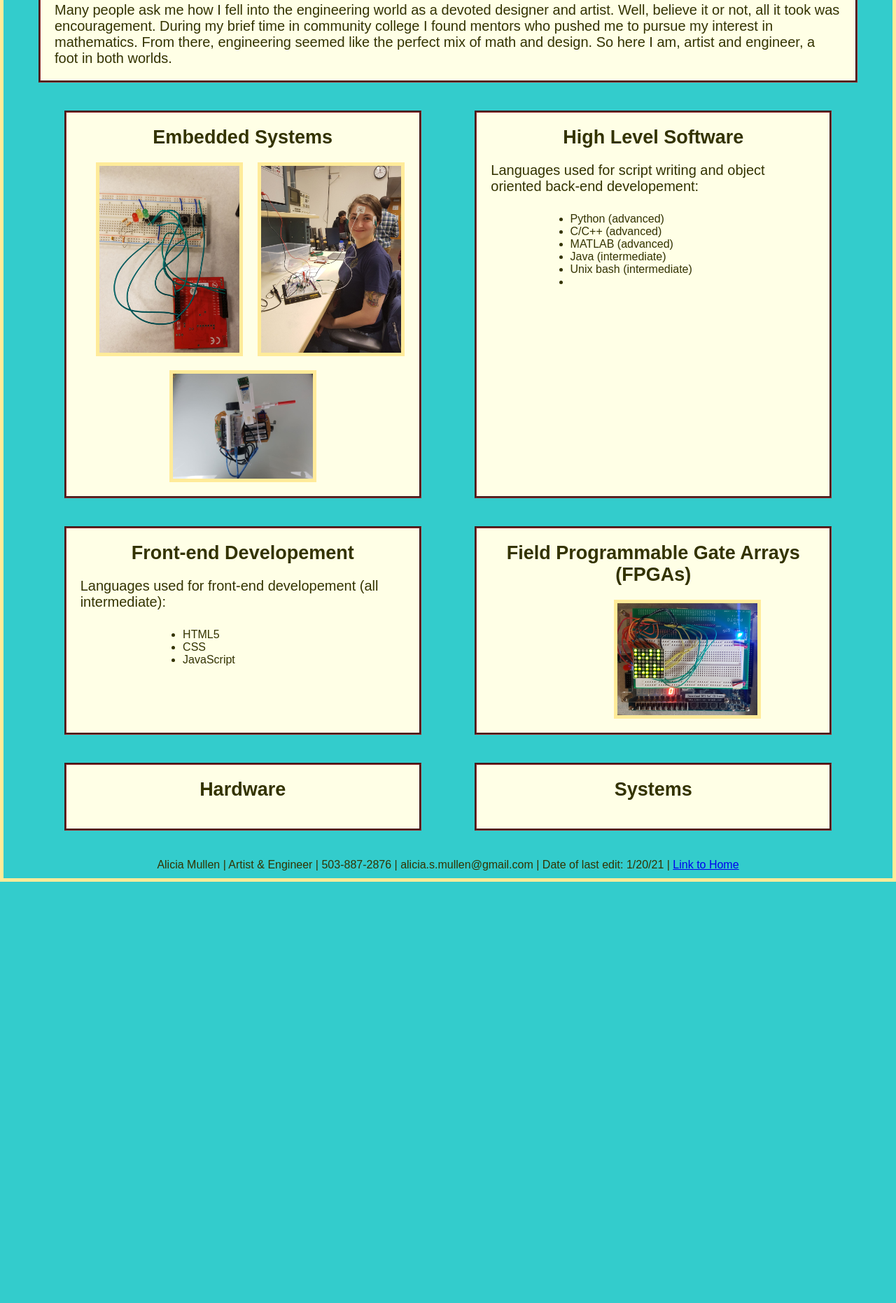
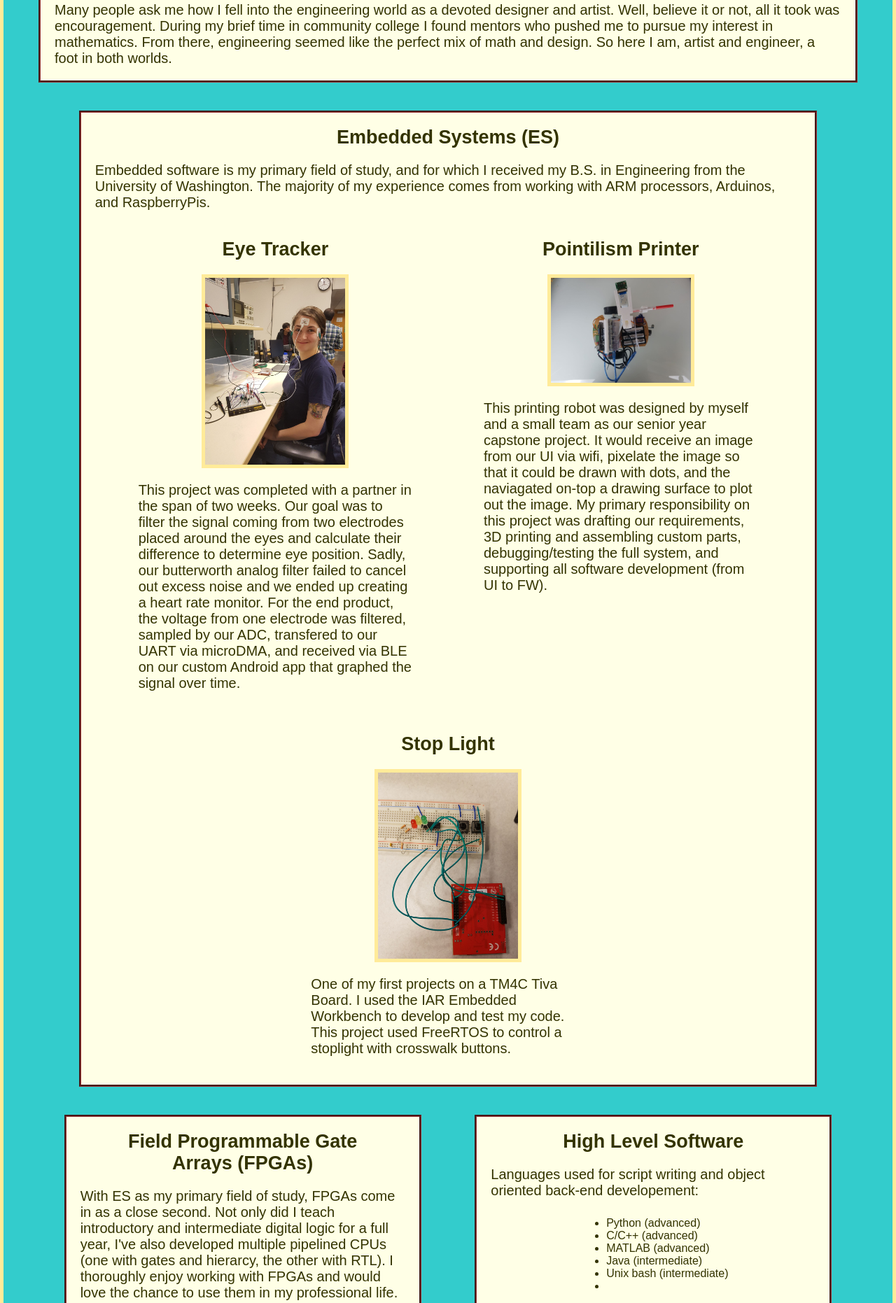
Before and after one commit to mullena14/Personal_Site, a plain HTML site: page engineer.html in a window 1280 px wide. Shown: the part 288-2150 px from the top of the page at 70% size. Before the commit the page ends 1548 px from the top, so only its background shows below. Drawn offline with Linux system fonts and the light colour scheme.

Commit message:
Content and formatting added.

```diff
--- a/engineer.html
+++ b/engineer.html
@@ -35,14 +35,70 @@
         </p>
       </div>
 
+      <div class="expand">
+        <h1>Embedded Systems (ES)</h1>
+        <p>
+          Embedded software is my primary field of study, and for which I
+          received my B.S. in Engineering from the University of Washington. The
+          majority of my experience comes from working with ARM processors,
+          Arduinos, and RaspberryPis.
+        </p>
+        <div class="label">
+          <h2> Eye Tracker </h2>
+          <img src="imgs/engineering/eye_tracker.jpg" alt="prototype eye tracker."/>
+          <p>
+            This project was completed with a partner in the span of two weeks.
+            Our goal was to filter the signal coming from two electrodes placed
+            around the eyes and calculate their difference to determine eye
+            position. Sadly, our butterworth analog filter failed to cancel out
+            excess noise and we ended up creating a heart rate monitor. For the
+            end product, the voltage from one electrode was filtered, sampled by
+             our ADC, transfered to our UART via microDMA, and received via BLE
+             on our custom Android app that graphed the signal over time.
+          </p>
+        </div>
+        <div class="label">
+          <h2> Pointilism Printer </h2>
+          <img src="imgs/engineering/capstone.jpg" alt="senior year capstone project."/>
+          <p>
+            This printing robot was designed by myself and a small team as our
+            senior year capstone project. It would receive an image from our UI
+            via wifi, pixelate the image so that it could be drawn with dots,
+            and the naviagated on-top a drawing surface to plot out the image.
+            My primary responsibility on this project was drafting our
+            requirements, 3D printing and assembling custom parts,
+            debugging/testing the full system, and supporting all software
+            development (from UI to FW).
+          </p>
+        </div>
+        <div class="label">
+          <h2> Stop Light </h2>
+          <img src="imgs/engineering/stop_light.jpg" alt="mini stop light using tiva board."/>
+          <p>
+            One of my first projects on a TM4C Tiva Board. I used the IAR
+            Embedded Workbench to develop and test my code. This project used
+            FreeRTOS to control a stoplight with crosswalk buttons.
+          </p>
+        </div>
+      </div>
+
       <div>
-        <h1>Embedded Systems</h1>
+        <h1>Field Programmable Gate Arrays (FPGAs)</h1>
         <p>
+          With ES as my primary field of study, FPGAs come in as a close second.
+          Not only did I teach introductory and intermediate digital logic for a
+          full year, I've also developed multiple pipelined CPUs (one with
+          gates and hierarcy, the other with RTL). I thoroughly enjoy working
+          with FPGAs and would love the chance to use them in my professional
+          life.
+        </p>
+        <div class="label">
+          <h2> Frogger </h2>
+          <img src="imgs/engineering/frogger_win.jpg" alt="winning screen for FGPA frogger."/>
+          <p>
 
-        </p>
-        <img src="imgs/engineering/stop_light.jpg" alt="mini stop light using tiva board."/>
-        <img src="imgs/engineering/eye_tracker.jpg" alt="prototype eye tracker."/>
-        <img src="imgs/engineering/capstone.jpg" alt="senior year capstone project."/>
+          </p>
+        </div>
       </div>
 
       <div>
@@ -57,6 +113,11 @@
             <li>Java (intermediate)</li>
             <li>Unix bash (intermediate)<li>
           </ul>
+          My first programming language was C/C++, and it remains my most
+          familiar coding language. However, I have also worked professionally
+          with python, matlab, and bash for script creation, including error analysis,
+          unit testing, and process automation. I've also completed several
+          programming courses in Java for data structures and algorithms.
         </p>
       </div>
 
@@ -69,17 +130,11 @@
             <li>CSS</li>
             <li>JavaScript</li>
           </ul>
+          You are currently observing my front-end development skills as I teach
+          myself how to build this website from scratch :)
         </p>
+        <img src="imgs/engineering/joke.JPG" alt="coding comic."/>
       </div>
-
-      <div>
-        <h1>Field Programmable Gate Arrays (FPGAs)</h1>
-        <p>
-
-        </p>
-        <img src="imgs/engineering/frogger_win.jpg" alt="winning screen for FGPA frogger."/>
-      </div>
-
 
       <div>
         <h1>Hardware</h1>
@@ -91,7 +146,13 @@
       <div>
         <h1>Systems</h1>
         <p>
-
+          Most of my professional career I have held the title of Systems
+          Engineer. I started as a NASA intern testing flight software, then
+          completed a second internship doing error analysis with Ball
+          Aerospace, and finally I transitioned to full-time Systems Engineer
+          with Philips Oral Health Care. I chose to start my career in Systems
+          Engineering because I like big picture ideas and tend to think of
+          myself as a multi-disaplinary designer.
         </p>
       </div>
 
--- a/my-site.css
+++ b/my-site.css
@@ -71,7 +71,7 @@ p, h2, h1 {
 
 div > h2, div > h1 {
   text-align: center;
-  width: 100%;
+  width: 80%;
 }
 
 .left {
@@ -94,6 +94,21 @@ div > h2, div > h1 {
   height: auto;
 }
 
+.label {
+  display: flex;
+  flex-wrap: wrap;
+  justify-content: space-evenly;
+  align-content: flex-start;
+  border: 0px;
+  margin: 10px;
+  padding: 10px;
+  width: 40%;
+}
+
+.expand {
+  width: 85%;
+}
+
 #profile {
   width: 25%;
   margin: 20px;
```
Also changed, not shown: entre.html (+10 -7 lines), model.html (+14 -4 lines), visual.html (+2 -2 lines), imgs/engineering/joke.jpg (added).
